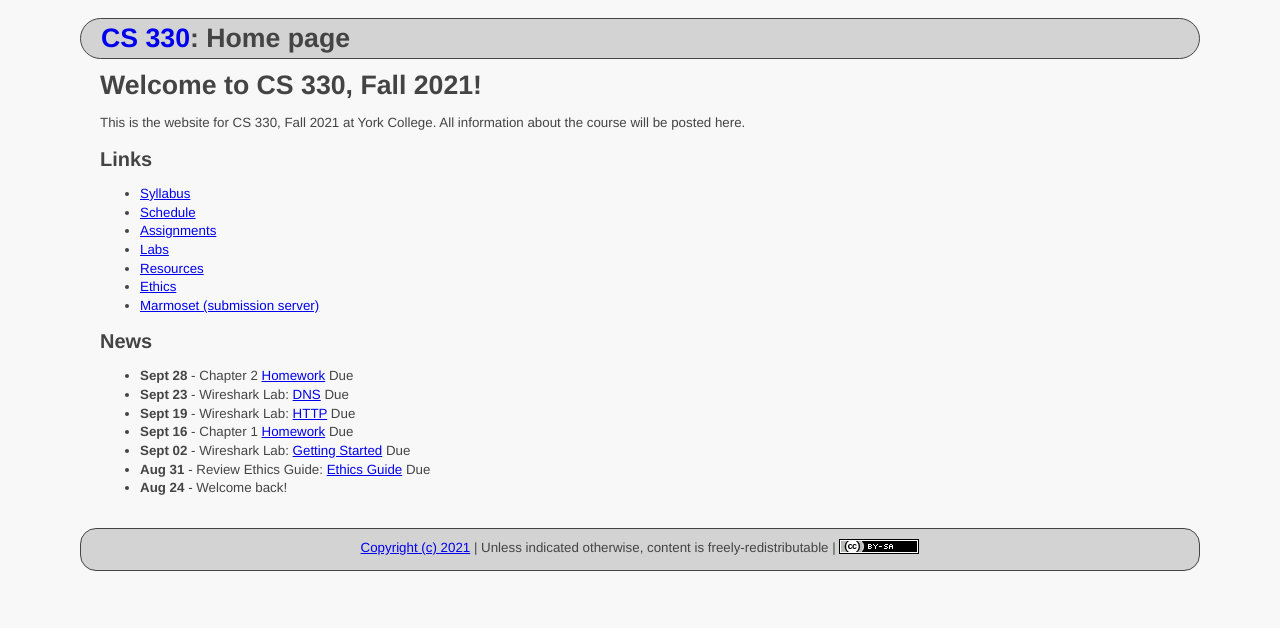
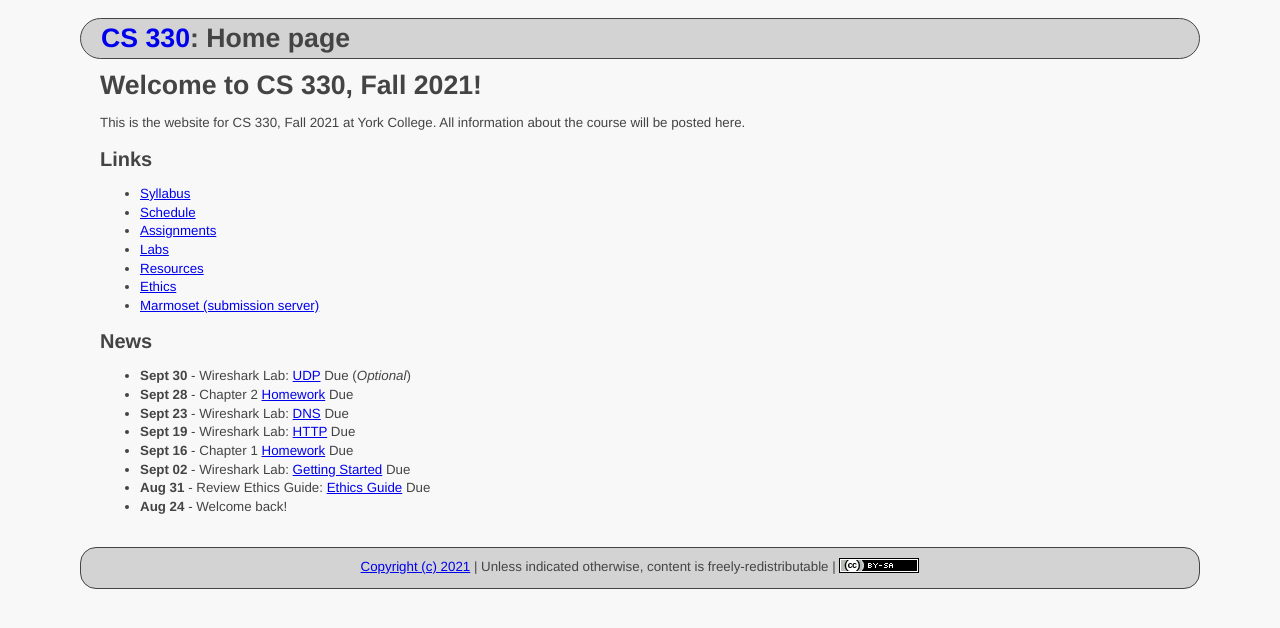
Before and after one commit to ycpcs/cs330-fall2021, a Jekyll site: the page built from index.md, in a window 1280 px wide. Shown: the top 628 px of the page. Built offline with Jekyll 4.4.1, drawn with Linux system fonts in a browser that asks for light colours.

Commit message:
Add UDP lab

```diff
--- a/index.md
+++ b/index.md
@@ -51,11 +51,11 @@ All information about the course will be posted here.
 * **Oct 08** - Reliable Data Transfer Lab: [RDT](labs/rdt.html) Due
 * **Oct 06** - Exam 1 [Study Guide](exams/exam1_study_guide.html)
 * **Oct 04** - Chapter 2 [Homework](assign/homework2.html) Due
-* **Oct 01** - _Optional_ Wireshark Lab: [UDP](labs/files/Wireshark_UDP_v7.0.pdf) Due
 * **Sept 22** - Wireshark Lab 3: [DNS](labs/files/Wireshark_DNS_v7.0.pdf) Due
 * **Sept 17** - Wireshark Lab 2: [HTTP](labs/files/Wireshark_HTTP_v7.0.pdf) Due
 -->
 
+* **Sept 30** - Wireshark Lab: [UDP](labs/files/Wireshark_UDP_v8.1.pdf) Due (_Optional_)
 * **Sept 28** - Chapter 2 [Homework](assign/homework2.html) Due
 * **Sept 23** - Wireshark Lab: [DNS](labs/files/Wireshark_DNS_v8.1.pdf) Due
 * **Sept 19** - Wireshark Lab: [HTTP](labs/files/Wireshark_HTTP_v8.1.pdf) Due
```
Also changed, not shown: labs/index.md (+1 -1 lines), 1 other file.
